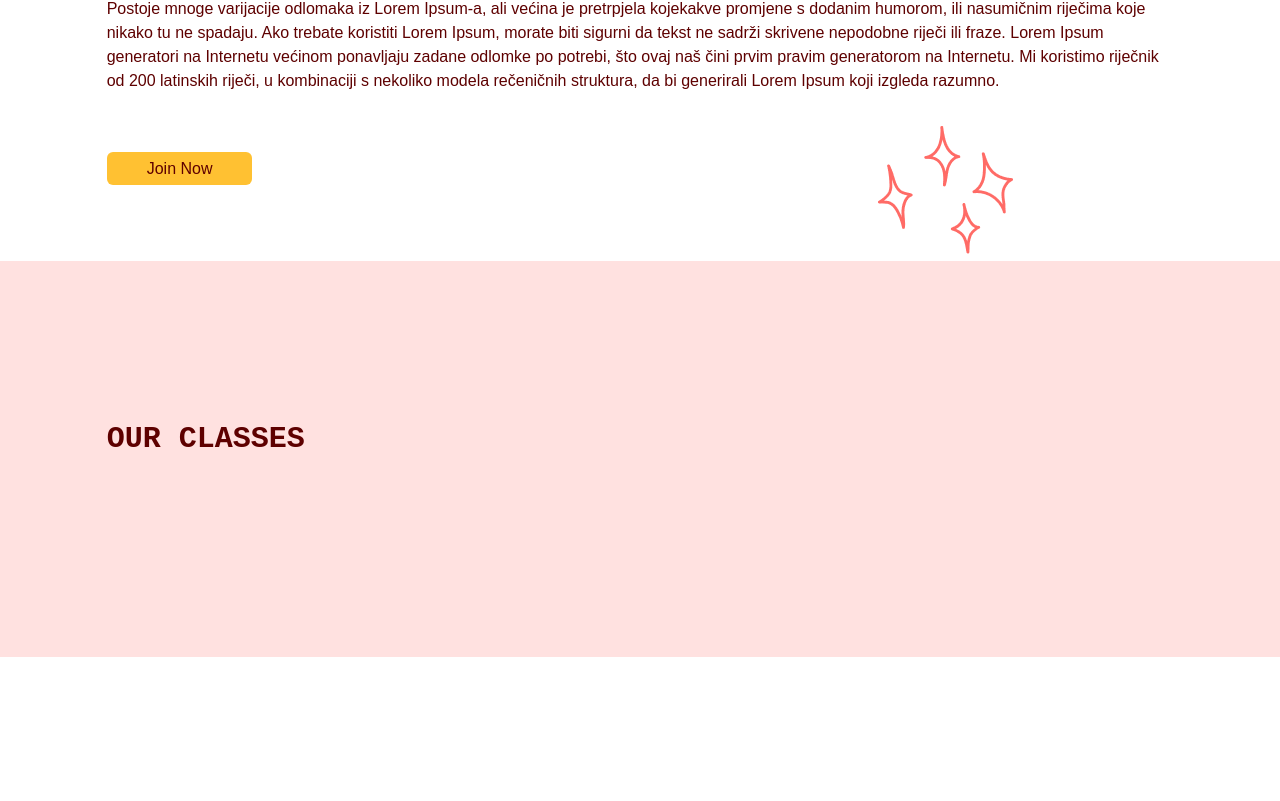
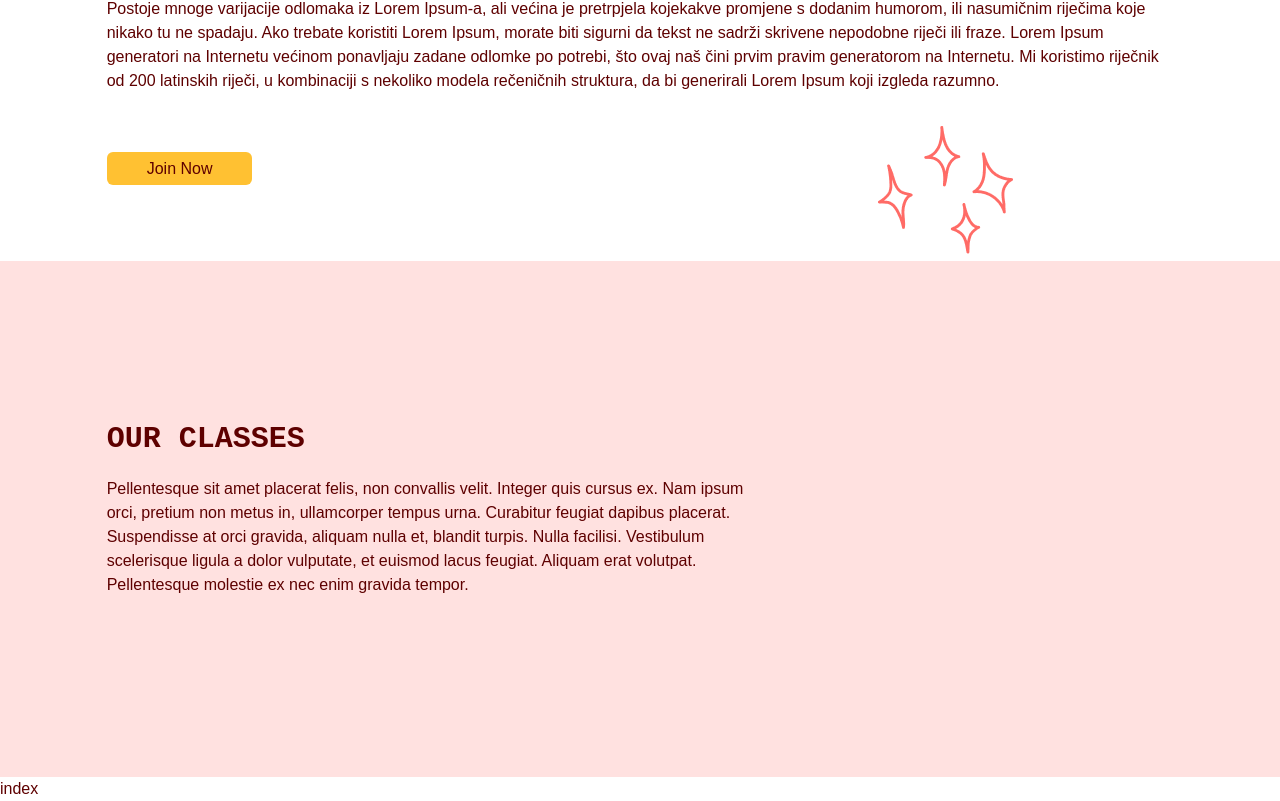
Before and after one commit to Danny-Kyle/gym-typescript-app, a React (Vite) app: page / in a window 1280 px wide. Shown: the part 2320-3121 px from the top of the page. Before the commit the page ends 2977 px from the top, so only its background shows below. Built offline with nearby package versions, Linux system fonts and the light colour scheme.

Commit message:
contactus created

```diff
--- a/src/App.tsx
+++ b/src/App.tsx
@@ -2,6 +2,7 @@ import Navbar from "@/scenes/Navbar"
 import Home from "@/scenes/Home"
 import Benefits from "@/scenes/Benefits"
 import OurClasses from "@/scenes/OurClasses"
+import ContactUs from "@/scenes/ContactUs"
 import { useEffect, useState } from "react"
 import { SelectedPage } from "@/shared/types"
 
@@ -27,6 +28,7 @@ function App() {
      <Home setSelectedPage={setSelectedPage}/>
      <Benefits setSelectedPage={setSelectedPage}/>
      <OurClasses setSelectedPage={setSelectedPage}/>
+     <ContactUs setSelectedPage={setSelectedPage}/>
     </div>
   )
 }
--- /dev/null
+++ b/src/scenes/ContactUs/index.tsx
@@ -0,0 +1,14 @@
+import React from 'react'
+import { SelectedPage } from '@/shared/types'
+
+type Props = {
+    setSelectedPage: (vale: SelectedPage) => void
+}
+
+const index = ({setSelectedPage}: Props) => {
+  return (
+    <div>index</div>
+  )
+}
+
+export default index
--- a/src/scenes/OurClasses/index.tsx
+++ b/src/scenes/OurClasses/index.tsx
@@ -30,10 +30,11 @@ const OurClasses = ({setSelectedPage}: Props) => {
                     <div className='md:w-3/5'>
                         <HText>OUR CLASSES</HText>
                         <p className='py-5'>
-
+                        Pellentesque sit amet placerat felis, non convallis velit. Integer quis cursus ex. Nam ipsum orci, pretium non metus in, ullamcorper tempus urna. Curabitur feugiat dapibus placerat. Suspendisse at orci gravida, aliquam nulla et, blandit turpis. Nulla facilisi. Vestibulum scelerisque ligula a dolor vulputate, et euismod lacus feugiat. Aliquam erat volutpat. Pellentesque molestie ex nec enim gravida tempor.
                         </p>
                     </div>
                 </motion.div>
+                <div></div>
             </motion.div>
         </section>
     )
```
